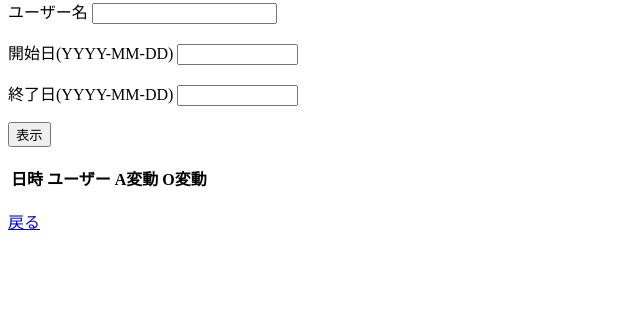
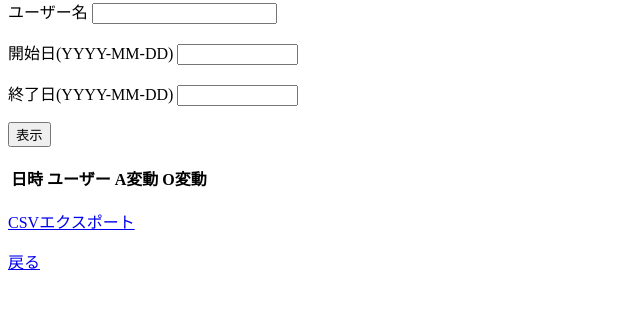
Before and after one commit to leococonut8585/Famigliapp, a Flask app: page /punto/history in a window 1280 px wide. Shown: the part 122-450 px from the top of the page, without its empty margins (0-640 px from the left). Run offline with Flask 3, Linux system fonts and the light colour scheme; the visitor is signed in with stand-in values (Sample User, id 1); lists and menus that the app fills with data are empty.

Commit message:
Add CSV export route for points history

```diff
--- a/app/punto/routes.py
+++ b/app/punto/routes.py
@@ -8,8 +8,11 @@ from flask import (
     url_for,
     flash,
     request,
+    make_response,
 )
 from datetime import datetime
+import csv
+import io
 
 from . import bp
 from .forms import EditPointsForm, HistoryFilterForm
@@ -113,3 +116,31 @@ def history():
         entries=entries,
         user=user,
     )
+
+
+@bp.route("/history/export")
+def export_history_csv():
+    """ポイント履歴をCSVダウンロードする。管理者専用。"""
+
+    user = session.get("user")
+    if user.get("role") != "admin":
+        flash("権限がありません")
+        return redirect(url_for("punto.history"))
+
+    entries = utils.load_points_history()
+    buf = io.StringIO()
+    writer = csv.writer(buf)
+    writer.writerow(["timestamp", "username", "A", "O"])
+    for e in entries:
+        writer.writerow([
+            e.get("timestamp", ""),
+            e.get("username", ""),
+            e.get("A", 0),
+            e.get("O", 0),
+        ])
+    response = make_response(buf.getvalue())
+    response.headers["Content-Type"] = "text/csv; charset=utf-8"
+    response.headers["Content-Disposition"] = (
+        "attachment; filename=points_history.csv"
+    )
+    return response
--- a/app/punto/templates/punto/punto_dashboard.html
+++ b/app/punto/templates/punto/punto_dashboard.html
@@ -24,5 +24,8 @@
 </table>
 <p><a href="{{ url_for('punto.rankings') }}">ランキングを見る</a></p>
 <p><a href="{{ url_for('punto.history') }}">ポイント履歴を見る</a></p>
+{% if user.role == 'admin' %}
+<p><a href="{{ url_for('punto.export_history_csv') }}">CSVエクスポート</a></p>
+{% endif %}
 <p><a href="{{ url_for('posts.index') }}">掲示板へ</a></p>
 {% endblock %}
--- a/app/punto/templates/punto/punto_history.html
+++ b/app/punto/templates/punto/punto_history.html
@@ -25,5 +25,8 @@
     </tr>
     {% endfor %}
 </table>
+{% if user.role == 'admin' %}
+<p><a href="{{ url_for('punto.export_history_csv') }}">CSVエクスポート</a></p>
+{% endif %}
 <p><a href="{{ url_for('punto.dashboard') }}">戻る</a></p>
 {% endblock %}
```
Also changed, not shown: tests/test_punto_routes.py (+18 -0 lines).
